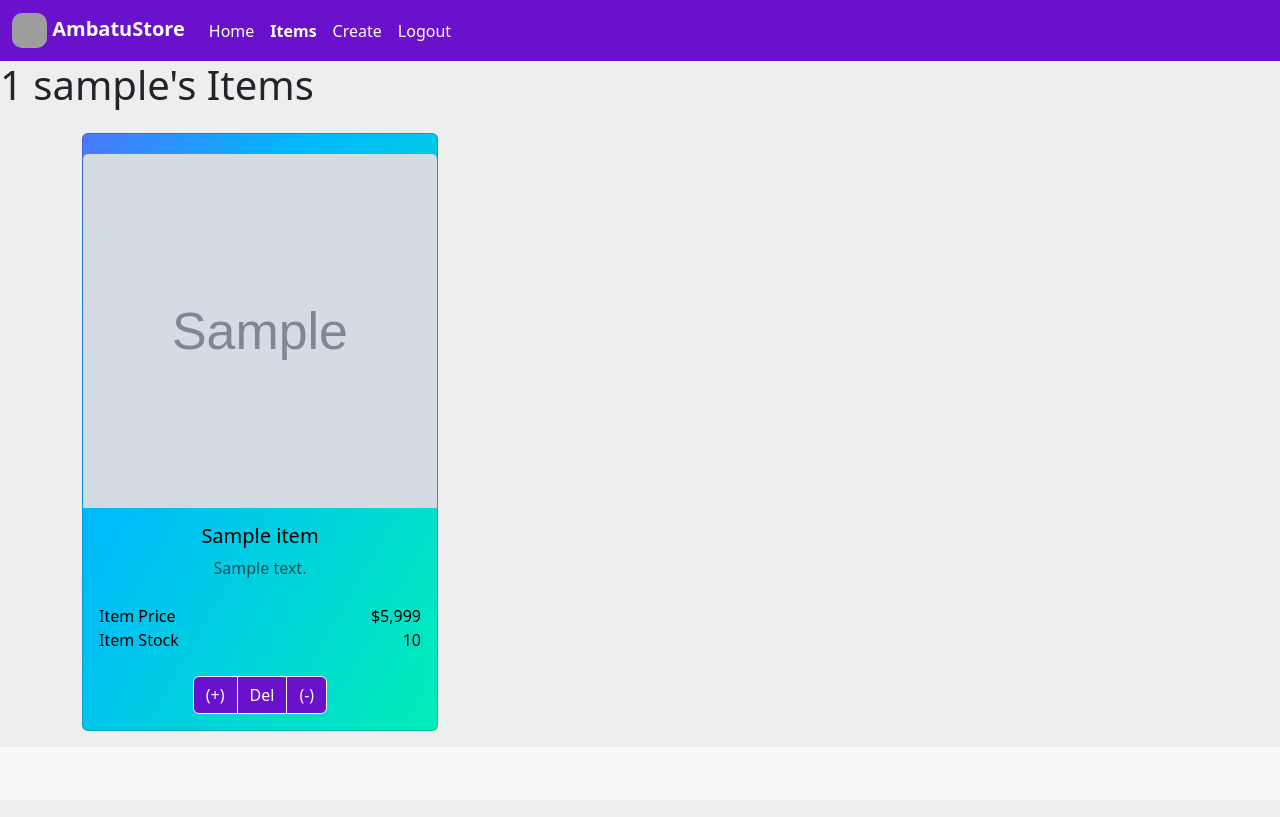
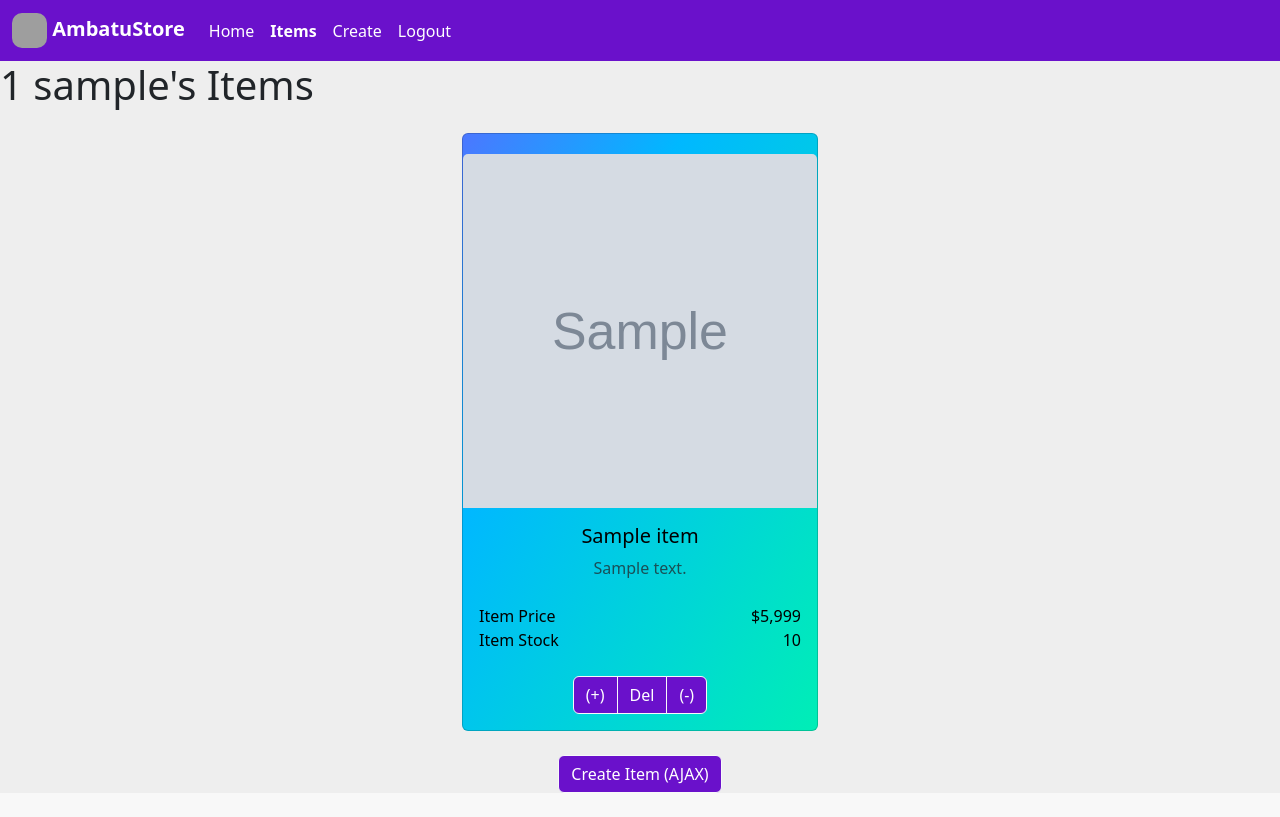
Before and after one commit to Photic23/AmbatuStore, a Django app: page /items in a window 1280 px wide. Before the commit the page ends 731 px from the top, so only its background shows below. Run offline with Django 4.2, Linux system fonts and the light colour scheme; a user stored in the database is signed in; tables that the repository leaves empty hold one stand-in row (values such as "Sample post"); grey boxes marked "Sample" are stand-in pictures; some libraries are stand-ins or nearby versions; grey boxes are pictures that could not be loaded.

Commit message:
bismillah

```diff
--- a/AmbatuStore/urls.py
+++ b/AmbatuStore/urls.py
@@ -22,4 +22,7 @@ from django.conf.urls.static import static
 urlpatterns = [
     path("admin/", admin.site.urls),
     path('', include('main.urls')),
-] + static(settings.MEDIA_URL, document_root=settings.MEDIA_ROOT)
+]
+if settings.DEBUG:
+        urlpatterns += static(settings.MEDIA_URL,
+                              document_root=settings.MEDIA_ROOT)
--- a/main/templates/item.html
+++ b/main/templates/item.html
@@ -31,110 +31,162 @@
 
   <!--Item Table-->
   <section style="background-color: #eee;">
-    <h1>{{itemCount}} {{username}}'s Items</h1>
+    <h1><span id="countItem">{{itemCount}}</span> {{username}}'s Items</h1>
+    <div class="modal fade" id="exampleModal" tabindex="-1" aria-labelledby="exampleModalLabel" aria-hidden="true">
+      <div class="modal-dialog">
+          <div class="modal-content">
+              <div class="modal-header">
+                  <h1 class="modal-title fs-5" id="exampleModalLabel">Tambahin Item Baru Kang</h1>
+                  <button type="button" class="btn-close" data-bs-dismiss="modal" aria-label="Close"></button>
+              </div>
+              <div class="modal-body">
+                  <form id="form" onsubmit="return false;">
+                      {% csrf_token %}
+                      <div class="mb-3">
+                          <label for="name" class="col-form-label">Name:</label>
+                          <input type="text" class="form-control" id="name" name="name"></input>
+                      </div>
+                      <div class="mb-3">
+                          <label for="amount" class="col-form-label">Amount:</label>
+                          <input type="number" class="form-control" id="amount" name="amount"></input>
+                      </div>
+                      <div class="mb-3">
+                          <label for="description" class="col-form-label">Description:</label>
+                          <textarea class="form-control" id="description" name="description"></textarea>
+                      </div>
+                      <div class="mb-3">
+                        <label for="image" class="col-form-label">Description:</label>
+                        <input type="file" class="form-control" id="my-dropzone" name="image"></input>
+                    </div>
+                  </form>
+              </div>
+              <div class="modal-footer">
+                  <button type="button" class="btn btn-secondary" data-bs-dismiss="modal">Close</button>
+                  <button type="button" class="btn btn-light" style="background-color: #6a11cb; color: white;" id="button_add" data-bs-dismiss="modal">Tambah Item</button>
+              </div>
+          </div>
+      </div>
+    </div>
     <div class="container -5">
-      <div class="row justipyfy-content-center">
-      {% for item in items %}
-        {% if forloop.last %}
+      <div class="row justify-content-center" id="tesPutItem">
+        <!--bagian script-->
+      </div>
+      <div style="display: flex; justify-content: center;" class="mb-4 mt-2">
+        <button type="button" class="btn btn-light " data-bs-toggle="modal" data-bs-target="#exampleModal" style="background-color: #6a11cb ;color: white;">Create Item (AJAX)</button>
+      </div>
+    </div>
+  </section>
+
+  <script>
+    async function getProducts() {
+        return fetch("{% url 'main:get_product_json' %}").then((res) => res.json())
+    }
+    async function refreshProducts() {
+
+        document.getElementById("tesPutItem").innerHTML = ""
+        const products = await getProducts()
+        let htmlString = ``
+        for(let i = 0;i<products.length;i++) {
+          if(i== products.length-1){
+            htmlString += `
               <div class="col-md-8 col-lg-6 col-xl-4">
               <div class="card text-black my-3 gradient-background">
                 <i class="fab fa-apple fa-lg pt-3 pb-1 px-3"></i>
-              <img src="{{ item.image.url }}"
+                <img src="../../media/${products[i].fields.image}"
                   class="card-img-top" alt="Apple Computer" style="width: auto; aspect-ratio: 1 / 1;" />
                 <div class="card-body">
                   <div class="text-center">
-                  <h5 class="card-title">{{item.name}}</h5>
-                  <p class="text-muted mb-4">{{item.description}}</p>
+                    <h5 class="card-title">${products[i].fields.name}</h5>
+                    <p class="text-muted mb-4">${products[i].fields.description}</p>
                   </div>
                   <div>
                     <div class="d-flex justify-content-between">
                       <span>Item Price</span><span>$5,999</span>
                     </div>
                     <div class="d-flex justify-content-between">
-                    <span>Item Stock</span><span>{{item.amount}}</span>
+                      <span>Item Stock</span><span>${products[i].fields.amount}</span>
                     </div>
                   </div>
                   <div class="d-flex justify-content-center total font-weight-bold mt-4">
                     <form method="POST">
                       {% csrf_token %}
                       <div class="btn-group" role="group" aria-label="Basic example">
-                      <button type="submit" name="inc" value={{item.id}} class="btn btn-light" style="background-color: #6a11cb;color: white;"> (+) </button>
-                      <button type="submit" name="del" value={{item.id}} class="btn btn-light" style="background-color: #6a11cb;color: white;"> Del </button>
-                      <button type="submit" name="dec" value={{item.id}} class="btn btn-light" style="background-color: #6a11cb;color: white;"> (-) </button>
+                        <button type="submit" name="inc" value=${products[i].pk} class="btn btn-light" style="background-color: #6a11cb;color: white;"> (+) </button>
+                        <button type="submit" name="del" value=${products[i].pk} class="btn btn-light" onclick="delProduct(${products[i].pk})" style="background-color: #6a11cb;color: white;"> Del </button>
+                        <button type="submit" name="dec" value=${products[i].pk} class="btn btn-light" style="background-color: #6a11cb;color: white;"> (-) </button>
                       </div>
                     </form>
                   </div>
                 </div>
               </div>
             </div>
-        {% else %}
+            `
+          }else{
+            htmlString += `
               <div class="col-md-8 col-lg-6 col-xl-4">
               <div class="card text-black my-3">
                 <i class="fab fa-apple fa-lg pt-3 pb-1 px-3"></i>
-              <img src="{{ item.image.url }}"
+                <img src="../../media/${products[i].fields.image}"
                   class="card-img-top" alt="Apple Computer" style="width: auto; aspect-ratio: 1 / 1;" />
                 <div class="card-body">
                   <div class="text-center">
-                  <h5 class="card-title">{{item.name}}</h5>
-                  <p class="text-muted mb-4">{{item.description}}</p>
+                    <h5 class="card-title">${products[i].fields.name}</h5>
+                    <p class="text-muted mb-4">${products[i].fields.description}</p>
                   </div>
                   <div>
                     <div class="d-flex justify-content-between">
                       <span>Item Price</span><span>$5,999</span>
                     </div>
                     <div class="d-flex justify-content-between">
-                    <span>Item Stock</span><span>{{item.amount}}</span>
+                      <span>Item Stock</span><span>${products[i].fields.amount}</span>
                     </div>
                   </div>
                   <div class="d-flex justify-content-center total font-weight-bold mt-4">
                     <form method="POST">
                       {% csrf_token %}
                       <div class="btn-group" role="group" aria-label="Basic example">
-                      <button type="submit" name="inc" value={{item.id}} class="btn btn btn-light" style="background-color: #6a11cb;color: white;"> (+) </button>
-                      <button type="submit" name="del" value={{item.id}} class="btn btn btn-light" style="background-color: #6a11cb;color: white;"> Del </button>
-                      <button type="submit" name="dec" value={{item.id}} class="btn btn btn-light" style="background-color: #6a11cb;color: white;"> (-) </button>
+                        <button type="submit" name="inc" value=${products[i].pk} class="btn btn btn-light" style="background-color: #6a11cb;color: white;"> (+) </button>
+                        <button type="submit" name="del" value=${products[i].pk} class="btn btn btn-light" onclick="delProduct(${products[i].pk})" style="background-color: #6a11cb;color: white;"> Del </button>
+                        <button type="submit" name="dec" value=${products[i].pk} class="btn btn btn-light" style="background-color: #6a11cb;color: white;"> (-) </button>
                       </div>
                     </form>
                   </div>
                 </div>
               </div>
             </div>
-        {% endif %}
-      {% endfor %}
-      </div>
-    </div>
-  </section>
-    <!-- <table class="table table-bordered">
-        <caption class=""> {{itemCount}} Items in total</caption>
-        <thead class="table-light">
-          <tr>
-            <th scope="col">No.</th>
-            <th scope="col">Name</th>
-            <th scope="col">Description</th>
-            <th scope="col">Amount</th>
-            <th scope="col">Action</th>
-          </tr>
-        </thead>
-        <tbody>
-          {% for item in items %}
-            <tr>
-              <th scope="row">{{item.id}}</th>
-              <td>{{item.name}}</td>
-              <td>{{item.description}}</td>
-              <td>{{item.amount}}</td>
-              <td>
-                <form method="POST">
-                  {% csrf_token %}
-                  <div class="btn-group" role="group" aria-label="Basic example">
-                    <button type="submit" name="inc" value={{item.id}} class="btn btn-primary" style="background-color: #542ff7;color: white;"> (+) </button>
-                    <button type="submit" name="del" value={{item.id}} class="btn btn-primary" style="background-color: #542ff7;color: white;"> Del </button>
-                    <button type="submit" name="dec" value={{item.id}} class="btn btn-primary" style="background-color: #542ff7;color: white;"> (-) </button>
-                  </div>
-                </form>
-              </td>
-            </tr>
-          {% endfor %}
-        </tbody>
-      </table> -->
-    <!--Item Table-->
+            `
+          }
+        }
+
+        document.getElementById("countItem").innerHTML = ""
+        let tempString = `<span>${products.length}</span>`
+        document.getElementById("countItem").innerHTML = tempString
+        document.getElementById("tesPutItem").innerHTML = htmlString
+    }
+    refreshProducts()
+
+    function addProduct() {
+        fetch("{% url 'main:add_product_ajax' %}", {
+            method: "POST",
+            body: new FormData(document.querySelector('#form'))
+        }).then(refreshProducts)
+
+        document.getElementById("form").reset()
+        return false
+    }
+
+    function delProduct(itemID) {
+      fetch("{% url 'main:del_product_ajax' %}", {
+            method: "POST",
+            body: JSON.stringify({
+              id: itemID,
+            }),
+        }).then(refreshProducts)
+
+        document.getElementById("form").reset()
+        return false
+    }
+
+    document.getElementById("button_add").onclick = addProduct
+  </script>
 {% endblock content %}
--- a/main/urls.py
+++ b/main/urls.py
@@ -1,5 +1,5 @@
 from django.urls import path
-from main.views import show_main, show_items, create_item, show_xml, show_json, show_json_by_id, show_xml_by_id, register, login_user, logout_user
+from main.views import show_main, show_items, create_item, show_xml, show_json, show_json_by_id, show_xml_by_id, register, login_user, logout_user, add_product_ajax, get_product_json, del_product_ajax
 from django.conf import settings
 from django.conf.urls.static import static
 
@@ -16,4 +16,11 @@ urlpatterns = [
     path('register/', register, name='register'),
     path('login/', login_user, name='login'),
     path('logout/', logout_user, name='logout'),
-] + static(settings.MEDIA_URL, document_root=settings.MEDIA_ROOT)
+    path('get-product/', get_product_json, name='get_product_json'),
+    path('create-ajax/', add_product_ajax, name='add_product_ajax'),
+    path('delete-product-ajax', del_product_ajax, name='del_product_ajax')
+
+]
+if settings.DEBUG:
+    urlpatterns += static(settings.MEDIA_URL,
+                          document_root=settings.MEDIA_ROOT)
--- a/main/views.py
+++ b/main/views.py
@@ -1,6 +1,6 @@
 import datetime
 from django.urls import reverse
-from django.http import HttpResponseRedirect
+from django.http import HttpResponseRedirect, HttpResponseNotFound
 from main.forms import ItemForm
 from django.shortcuts import render
 from django.urls import reverse
@@ -12,6 +12,7 @@ from django.contrib.auth.forms import UserCreationForm
 from django.contrib import messages
 from django.contrib.auth import authenticate, login, logout
 from django.contrib.auth.decorators import login_required
+from django.views.decorators.csrf import csrf_exempt
 
 
 
@@ -32,7 +33,9 @@ def show_main(request):
 @login_required(login_url='/login')
 def create_item(request):
     form = ItemForm(request.POST or None)
+
     if request.method == "POST":
+        form = ItemForm(request.POST, request.FILES)
         if form.is_valid():
             product = form.save(commit=False)
             product.user = request.user
@@ -41,6 +44,37 @@ def create_item(request):
 
     context = {'form': form}
     return render(request, "create_item.html", context)
+
+@csrf_exempt
+def add_product_ajax(request):
+    if request.method == 'POST':
+        user = request.user
+        name = request.POST.get("name")
+        amount = request.POST.get("amount")
+        description = request.POST.get("description")
+        image = request.FILES.get('image')
+
+        new_item = item(user=user, name=name, amount=amount, description=description, image = image)
+        new_item.save()
+
+        return HttpResponse(b"CREATED", status=201)
+
+    return HttpResponseNotFound()
+
+@csrf_exempt
+def del_product_ajax(request):
+    if request.method == 'POST':
+        items = item.objects.filter(user=request.user)
+        deletedItem = items.get(pk = request.POST.get('id'))
+        deletedItem.delete()
+
+        return HttpResponse(b"CREATED", status=201)
+
+    return HttpResponseNotFound()
+
+def get_product_json(request):
+    product_item = item.objects.filter(user=request.user)
+    return HttpResponse(serializers.serialize('json', product_item))
 
 @login_required(login_url='/login')
 def show_items(request):
--- a/requirements.txt
+++ b/requirements.txt
@@ -6,3 +6,4 @@ requests
 urllib3
 django-widget-tweaks
 pillow
+django-environ
```
Also changed, not shown: AmbatuStore/settings.py (+16 -1 lines), .github/workflows/pbp-deploy.yml (added), README.md, 3 other files. Lines whose indentation alone changed are shown as unchanged.
